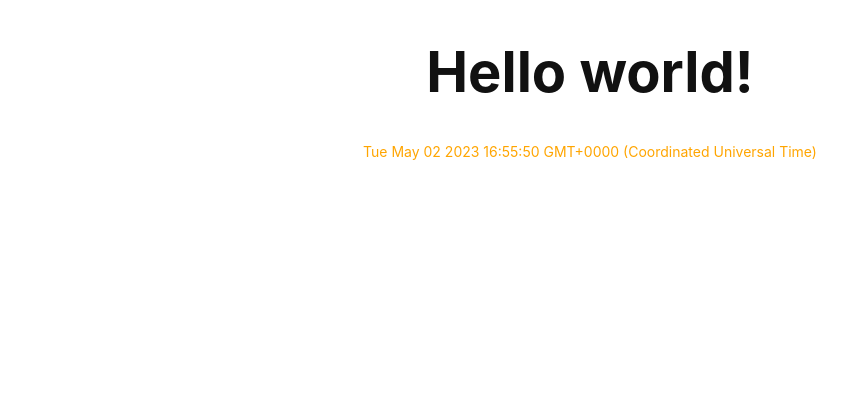
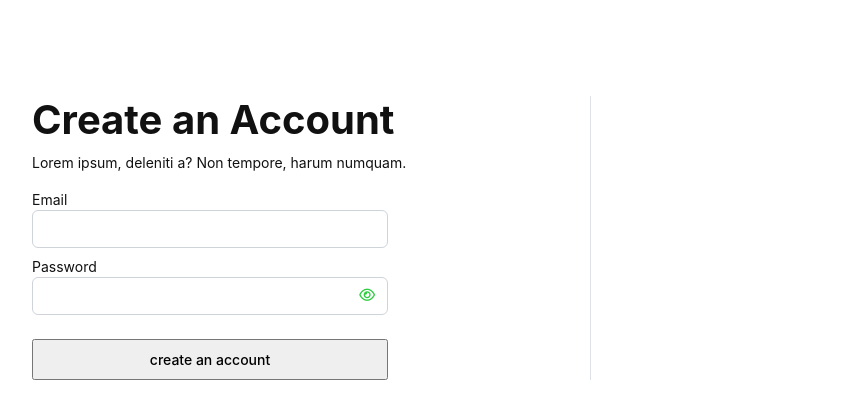
Before and after one commit to Rhoda-bot/Venture-Nation, a React (Create React App) app: page / in a window 1280 px wide. Shown: the top 418 px of the page, without its empty margins (50-897 px from the left). Built offline with nearby package versions, Linux system fonts and the light colour scheme.

Commit message:
Created signin page.

```diff
--- a/public/index.html
+++ b/public/index.html
@@ -11,9 +11,15 @@
     <link rel="apple-touch-icon" href="%PUBLIC_URL%/logo192.png" />
     <link rel="manifest" href="%PUBLIC_URL%/manifest.json" />
     <title>React App</title>
+    <link href="https://cdn.jsdelivr.net/npm/bootstrap@5.2.3/dist/css/bootstrap.min.css" rel="stylesheet"
+     integrity="sha384-rbsA2VBKQhggwzxH7pPCaAqO46MgnOM80zW1RWuH61DGLwZJEdK2Kadq2F9CUG65"
+    crossorigin="anonymous">
   </head>
   <body>
     <noscript>You need to enable JavaScript to run this app.</noscript>
     <div id="root"></div>
+    <script src="https://cdn.jsdelivr.net/npm/@popperjs/core@2.11.6/dist/umd/popper.min.js" integrity="sha384-oBqDVmMz9ATKxIep9tiCxS/Z9fNfEXiDAYTujMAeBAsjFuCZSmKbSSUnQlmh/jp3" crossorigin="anonymous"></script>
+    <script src="https://cdn.jsdelivr.net/npm/bootstrap@5.2.3/dist/js/bootstrap.min.js" integrity="sha384-cuYeSxntonz0PPNlHhBs68uyIAVpIIOZZ5JqeqvYYIcEL727kskC66kF92t6Xl2V" crossorigin="anonymous"></script>
+    <script src="https://kit.fontawesome.com/a0b0dcdc1c.js" crossorigin="anonymous"></script>
   </body>
 </html>
--- /dev/null
+++ b/src/components/authentication/sign-up.tsx
@@ -0,0 +1,83 @@
+import React, { useState } from 'react';
+
+const SignUp = () => {
+    const [hideorshowPassword, setHideorShowPassword] = useState<boolean>(false);
+    const [validInputs, setValidInputs] = useState<boolean>(true);
+    const [password, setPassword] = useState<string>('');
+    const [email, setEmail] = useState<string>('');
+
+    const handleHideOrShowPassword = () => {
+        if (hideorshowPassword == false) {
+            setHideorShowPassword(true);
+        }else{
+            setHideorShowPassword(false)
+        }
+
+    }
+
+    const validateInputForm = (email: string, password: string): boolean => {
+        const mailRegex = /^[a-zA-Z0-9._]+@[a-zA-Z0-9]+\.[a-zA-Z]{2,}$/;
+        const passwordRex = /^(?=.*[a-z])(?=.*[A-Z])(?=.*[!@#$&*])(?=.*[0-9]).{8,}$/;
+        return mailRegex.test(email) && passwordRex.test(password);
+    }
+
+    const handleInputChange = (event: React.ChangeEvent<HTMLInputElement>): void => {
+        const {name, value} = event.target;
+        if(name === 'email'){
+            setEmail(value);
+        }else if (name === 'password') {
+            setPassword(value);
+        }
+        setValidInputs(validateInputForm(email, password))
+    }
+
+    const handleSubmitForm = (e: any) =>{
+        e.preventDefault();
+    }
+    return(
+        <>
+            <div className="signup py-5">
+                <div className="container py-5">
+                    <div className="row">
+                        <div className="col-md-6 col-sm-12 signup__col">
+                            <form onSubmit={handleSubmitForm}>
+                                <h1 className='signup__col--title'>Create an Account</h1>
+                                <p className='signup__col--text'>Lorem ipsum,  deleniti a? Non tempore, harum numquam.</p>
+                                <div className="row">
+                                    <div className="col-md-8 mb-2">
+                                        <label htmlFor="email">Email</label>
+                                        <input type="text" className='form-control'
+                                        value={email} name='email'
+                                        onChange={handleInputChange}
+                                        />
+                                    </div>
+
+                                    <div className="col-md-8 position-relative mb-2">
+                                        <label htmlFor="password">Password</label>
+                                        <input type={hideorshowPassword == false? "password" : "text" }
+                                        className='form-control'
+                                        value={password}
+                                        name='password'
+                                        onChange={handleInputChange}
+                                         />
+                                        <i className={hideorshowPassword == false?`fa-regular fa-eye signup__col--icon`:`fa-regular fa-eye-slash signup__col--icon` } onClick={handleHideOrShowPassword}/>
+                                    </div>
+                                    {!validInputs && <div>Email or Password is invalid</div>}
+                                    <div className="col-md-8 mt-3">
+                                        <input type="submit"
+                                        value="create an account"
+                                        className='signup__col--btn'
+                                        />
+                                    </div>
+                                </div>
+                            </form>
+                        </div>
+                        <div className="col-md-6 border-start">
+                        </div>
+                    </div>
+                </div>
+            </div>
+        </>
+    )
+}
+export default SignUp;
--- /dev/null
+++ b/src/emails/verifyEmail.html
@@ -0,0 +1,91 @@
+<!DOCTYPE html>
+<html lang="en">
+<head>
+    <meta charset="UTF-8">
+    <meta http-equiv="X-UA-Compatible" content="IE=edge">
+    <meta name="viewport" content="width=device-width, initial-scale=1.0">
+
+     <!-- GOOGLE FONT (POPPINS) -->
+     <link rel="preconnect" href="https://fonts.googleapis.com">
+     <link rel="preconnect" href="https://fonts.gstatic.com" crossorigin>
+     <link href="https://fonts.googleapis.com/css2?family=Poppins:ital,wght@0,100;0,200;0,300;0,400;0,500;0,600;0,700;0,800;0,900;1,100;1,200;1,300;1,400;1,500;1,600;1,700;1,800;1,900&display=swap" rel="stylesheet" />
+
+    <title>Verify Email</title>
+</head>
+<body style="background: gainsboro; margin:0; padding:0;">
+    <!-- HEADER SECTION  -->
+    <table style=" width: 600px; margin:100px auto 0px; height: 120px; text-align: center; box-shadow: 0px 2px 12px 0px #3333331A; background-color: white;">
+        <tr>
+            <td>
+                <img
+                    width="30%"
+                src="https://www.freepnglogos.com/uploads/google-logo-png/google-logo-png-google-icon-logo-png-transparent-svg-vector-bie-supply-14.png"
+                 alt="">
+            </td>
+        </tr>
+    </table>
+    <!-- HEADER SECTION  -->
+
+    <!-- TABLE BODY SECTION -->
+    <table style="width: 600px; margin:100px auto 0px; text-align: center; box-shadow: 0px 2px 12px 0px #3333331A;">
+        <!-- TABLE BODY TITLE -->
+        <tr  style="font-weight: 700; font-size: 1.8rem; color: #060016; padding-top: 60px; padding-bottom: 20px">
+            <td>Verify email</td>
+        </tr>
+        <!-- TABLE BODY TITLE -->
+           <!-- CONTENT BODY STARTS -->
+           <tr style="text-align: left; color: #4F4F4F;">
+            <td style="padding: 0 50px;">
+                <p style="padding-bottom: 5px">
+                    Hello,
+                </p>
+                <p style="padding-bottom: 30px; ">
+                    You're just one more step away from being ready.
+                    Once you confirm your subscription, you will begin to receive updates from Ennovate Lab and her subsidiaries as well as our monthly newsletter.
+                </p>
+            </td>
+        </tr>
+        <!-- CONTENT BUTTON(S) -->
+        <tr style="text-align: left; color: #4F4F4F;">
+            <td style="text-align: center;">
+               <button style="background: #FFCC03; border-radius: 5px; padding:15px 35px; border: 0; font-weight: 700; cursor: pointer; margin: 0px auto 70px; box-shadow: 0px 2px 12px rgba(51, 51, 51, 0.1); font-size: 1rem;">Confirm Your Subscription</button>
+            </td>
+        </tr>
+        <!-- CONTENT BUTTON(S) -->
+
+     <!--CONTENT BODY ENDS  -->
+
+</table>
+<!-- CONTENT SECTION ENDS -->
+
+    </table>
+    <!-- TABLE BODY SECTION -->
+
+    <!-- FOOTER SECTION STARTS -->
+    <table style="background: #060016; box-shadow: 0px 2px 12px 0px #3333331A; text-align:center; border-radius: 0 0 10px 10px; width: 600px; margin:0px auto 100px; color: #fff; ">
+
+        <!-- FOOTER ADDRESS STARTS -->
+        <tr >
+            <td style="padding-top: 20px;">
+                <p style="width: 70%; font-size: 0.9rem; margin: 30px auto;">
+                    50, Ogbomoso-Ilorin Road, General Area,
+                    Ogbomoso, Oyo State, Nigeria
+                </p>
+            </td>
+        </tr>
+        <!-- FOOTER ADDRESS ENDS -->
+
+        <!--  FOOTER SOCIAL MEDIA LINKS STARTS-->
+        <tr style="text-align: left; background: #060016; border-radius: 0px 0px 10px 10px;">
+            <td style="text-align: center; padding-bottom: 50px;">
+                <span><a href="/" style="padding:5px 20px; border: 0; font-weight: 700; cursor: pointer; margin: 0px auto 45px; text-decoration: none; color: #FFCC03;">Facebook</a></span>
+                <span><a href="/" style="padding:5px 20px; border: 0; font-weight: 700; cursor: pointer; margin: 0px auto 45px; text-decoration: none; color: #FFCC03;">Instagram</a> </span>
+                <span><a href="/" style="padding:5px 20px; border: 0; font-weight: 700; cursor: pointer; margin: 0px auto 45px; text-decoration: none; color: #FFCC03;">Linkedin</a></span>
+            </td>
+        </tr>
+        <!-- FOOTER SOCIAL MEDIA LINKS ENDS -->
+
+</table>
+<!-- FOOTER SECTION ENDS -->
+</body>
+</html>
--- a/src/pages/HomePage.tsx
+++ b/src/pages/HomePage.tsx
@@ -1,12 +1,14 @@
 import React from 'react'
 import DateDisplay from '../components/DateDisplay'
+import SignUp from '../components/authentication/sign-up'
 
 const HomePage: React.FC = () => {
     return (
-        <div style={{ position: 'relative', width: '100%', display: 'flex', justifyContent: 'center', alignItems: 'center', flexDirection: 'column' }}>
-            <h1 style={{ fontSize: '4em' }}>Hello world!</h1>
-            <DateDisplay />
-        </div>
+        <SignUp />
+        // <div style={{ position: 'relative', width: '100%', display: 'flex', justifyContent: 'center', alignItems: 'center', flexDirection: 'column' }}>
+        //     <h1 style={{ fontSize: '4em' }}>Hello world!</h1>
+        //     <DateDisplay />
+        // </div>
     )
 }
 
--- /dev/null
+++ b/src/styles/_signup.sass
@@ -0,0 +1,15 @@
+.signup
+    &__col
+        &--title
+            font-weight: 700
+        &--text
+        &--btn
+            width: 100%
+            padding: .5rem
+            font-weight: 500
+        &--icon
+            position: absolute
+            color: $green
+            cursor: pointer
+            top: 2rem
+            right: 25px
--- a/src/styles/main.sass
+++ b/src/styles/main.sass
@@ -1,5 +1,6 @@
 @import './_variables'
 @import './_mixins'
+@import './_signup'
 
 *
   box-sizing: border-box
```
